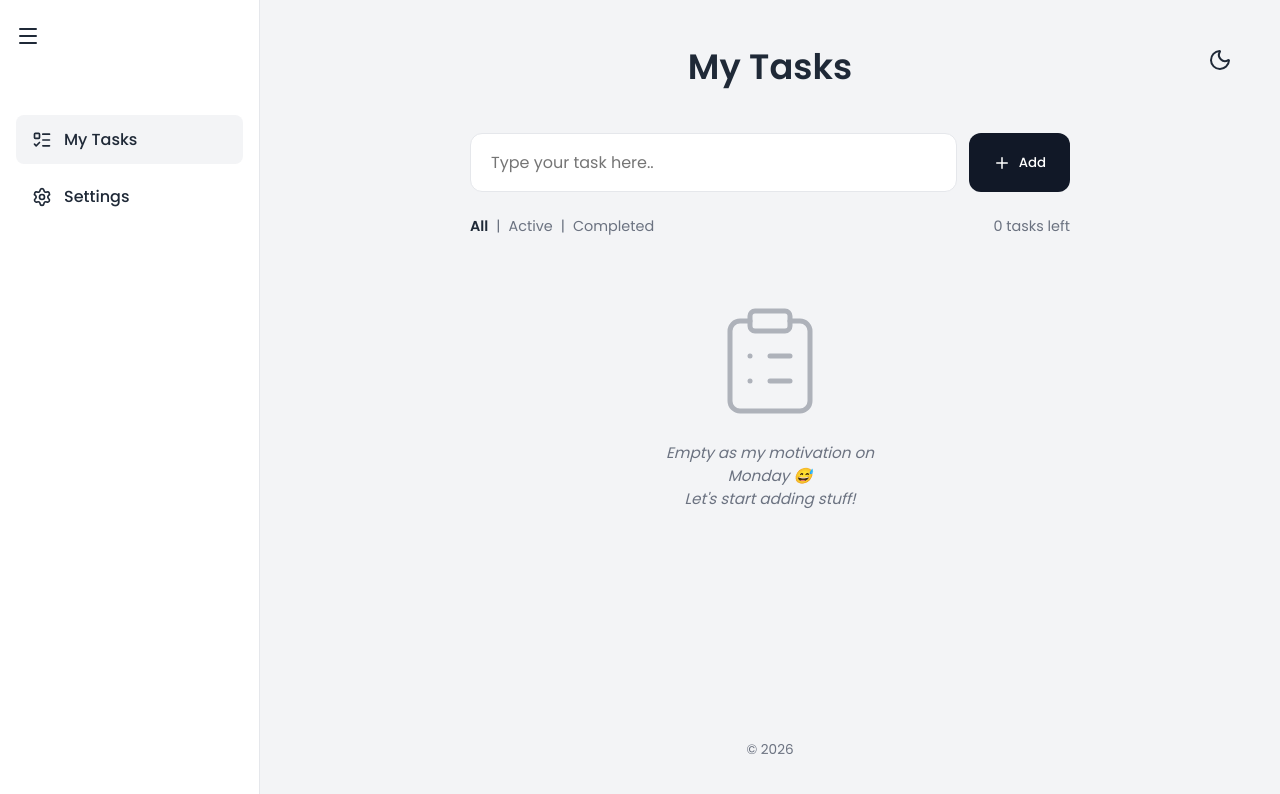
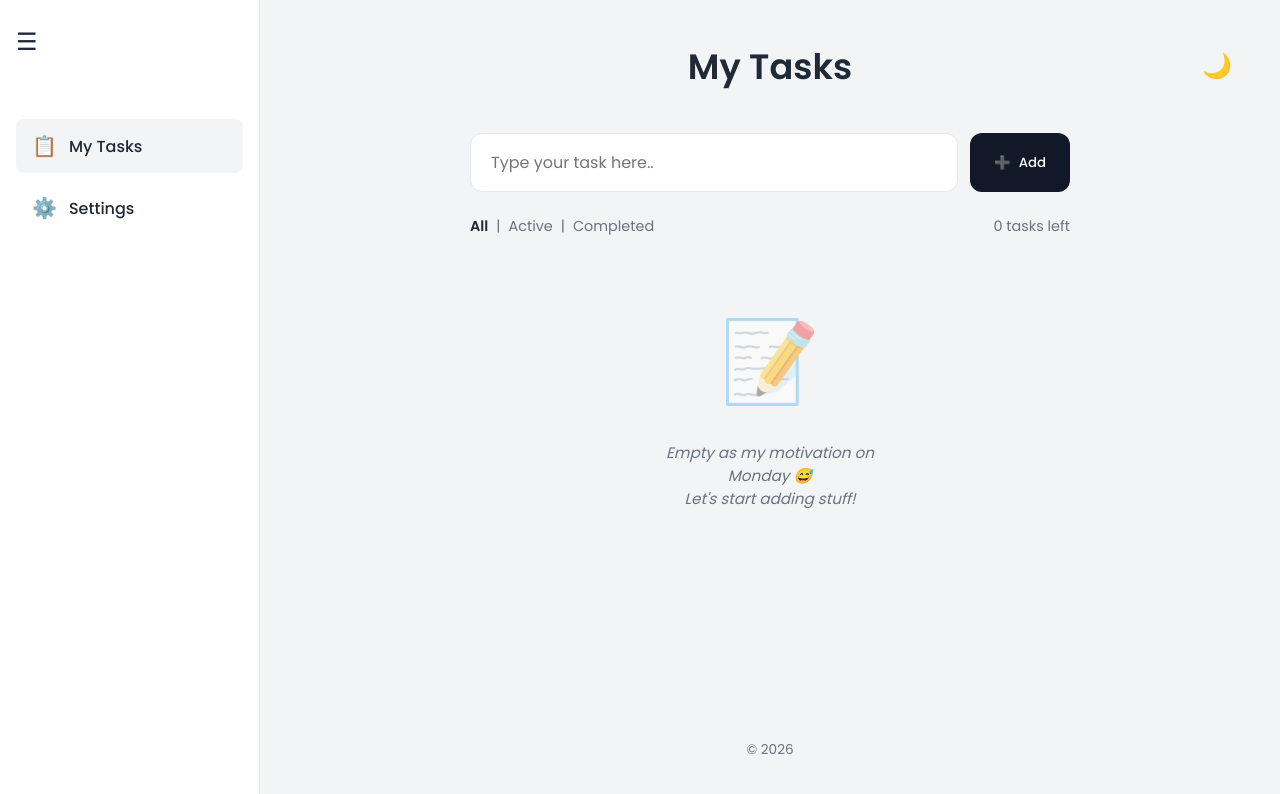
Before and after one commit to Nilson-Rodrigo/to-do-list, a React (Vite) app: page / in a window 1280 px wide. Shown: the top 794 px of the page. Built offline with nearby package versions, Linux system fonts and the light colour scheme.

Commit message:
refactor: remove dependência lucide-react para usar emojis nativos e alinhar as regras do professor

```diff
--- a/package.json
+++ b/package.json
@@ -10,7 +10,6 @@
     "preview": "vite preview"
   },
   "dependencies": {
-    "lucide-react": "^1.16.0",
     "react": "^19.2.6",
     "react-dom": "^19.2.6"
   },
--- a/src/App.tsx
+++ b/src/App.tsx
@@ -1,5 +1,4 @@
 import React, { useState, useEffect } from 'react';
-import { Sun, Moon, Menu, SquareCheck, ListTodo, Settings, Plus, Pencil, Trash2, CheckSquare, Square, X, ClipboardList } from 'lucide-react';
 import './index.css';
 
 // Usaremos localStorage como equivalente ao AsyncStorage em ambiente Web
@@ -106,16 +105,16 @@ function App() {
       {/* Sidebar */}
       <aside className="sidebar">
         <div className="sidebar-header">
-          <Menu size={24} />
+          <span style={{ fontSize: '24px' }}>☰</span>
         </div>
 
         <nav className="nav-menu" style={{ marginTop: '20px' }}>
           <div className="nav-item active">
-            <ListTodo size={20} />
+            <span style={{ fontSize: '20px' }}>📋</span>
             <span>My Tasks</span>
           </div>
           <div className="nav-item">
-            <Settings size={20} />
+            <span style={{ fontSize: '20px' }}>⚙️</span>
             <span>Settings</span>
           </div>
         </nav>
@@ -128,7 +127,7 @@ function App() {
           onClick={() => setIsDarkMode(!isDarkMode)}
           title="Toggle Dark Mode"
         >
-          {isDarkMode ? <Sun size={24} /> : <Moon size={24} />}
+          {isDarkMode ? <span style={{ fontSize: '24px' }}>☀️</span> : <span style={{ fontSize: '24px' }}>🌙</span>}
         </button>
 
         <div className="header">
@@ -146,7 +145,7 @@ function App() {
               onKeyDown={(e) => handleKeyPress(e, addTask)}
             />
             <button className="add-btn" onClick={addTask}>
-              <Plus size={18} /> Add
+              <span>➕</span> Add
             </button>
           </div>
 
@@ -173,14 +172,14 @@ function App() {
           <div className="task-list">
             {filteredTasks.length === 0 ? (
               <div className="empty-state">
-                <ClipboardList size={120} strokeWidth={1} style={{ color: 'var(--text-muted)', marginBottom: '20px', opacity: 0.5 }} />
+                <span style={{ fontSize: '80px', marginBottom: '20px', opacity: 0.5 }}>📝</span>
                 <p>Empty as my motivation on Monday 😅<br/>Let's start adding stuff!</p>
               </div>
             ) : (
               filteredTasks.map(task => (
                 <div key={task.id} className={`task-item ${editingId === task.id ? 'editing' : ''}`}>
                   <div className="task-checkbox" onClick={() => toggleTask(task.id)}>
-                    {task.completed ? <CheckSquare size={22} className="text-muted" /> : <Square size={22} />}
+                    {task.completed ? <span style={{ fontSize: '22px' }}>☑️</span> : <span style={{ fontSize: '22px' }}>⬜</span>}
                   </div>
 
                   <div className="task-body">
@@ -204,15 +203,15 @@ function App() {
                   <div className="task-actions">
                     {editingId === task.id ? (
                        <button className="action-btn" onClick={saveEdit} title="Save">
-                        <CheckSquare size={18} />
+                        <span>💾</span>
                       </button>
                     ) : (
                       <button className="action-btn" onClick={() => startEditing(task)} title="Edit">
-                        <Pencil size={18} />
+                        <span>✏️</span>
                       </button>
                     )}
                     <button className="action-btn" onClick={() => deleteTask(task.id)} title="Delete">
-                      <Trash2 size={18} />
+                      <span>🗑️</span>
                     </button>
                   </div>
                 </div>
```
Also changed, not shown: 1 other file (tests, documents, lock files or other folders).
